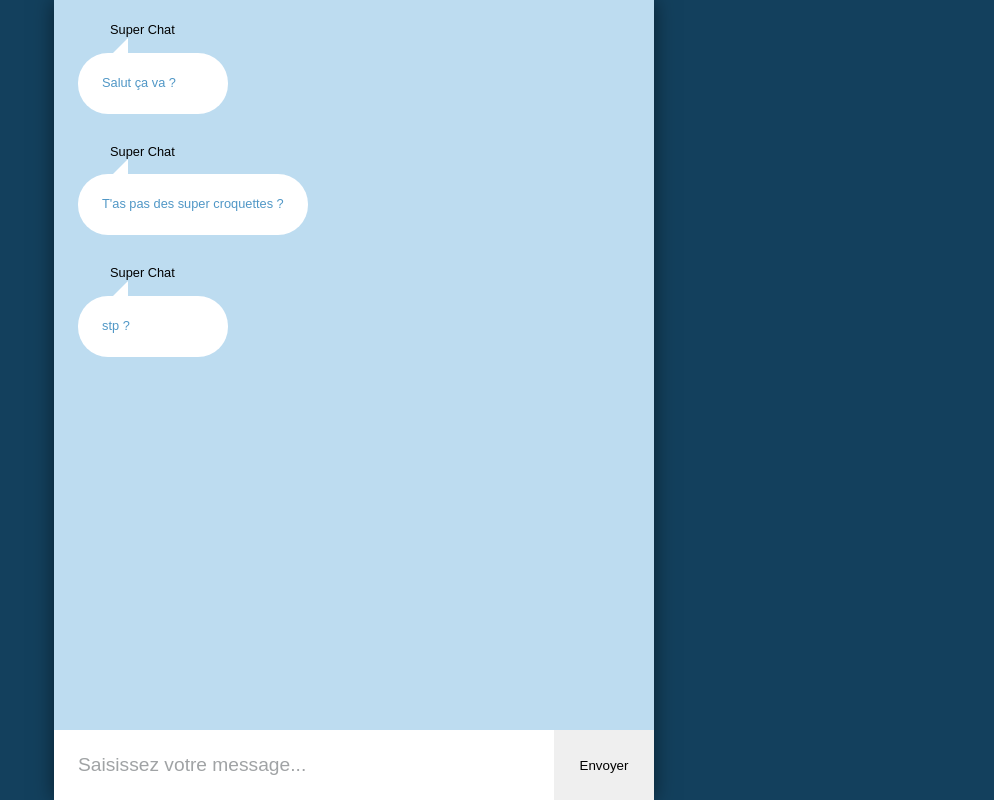
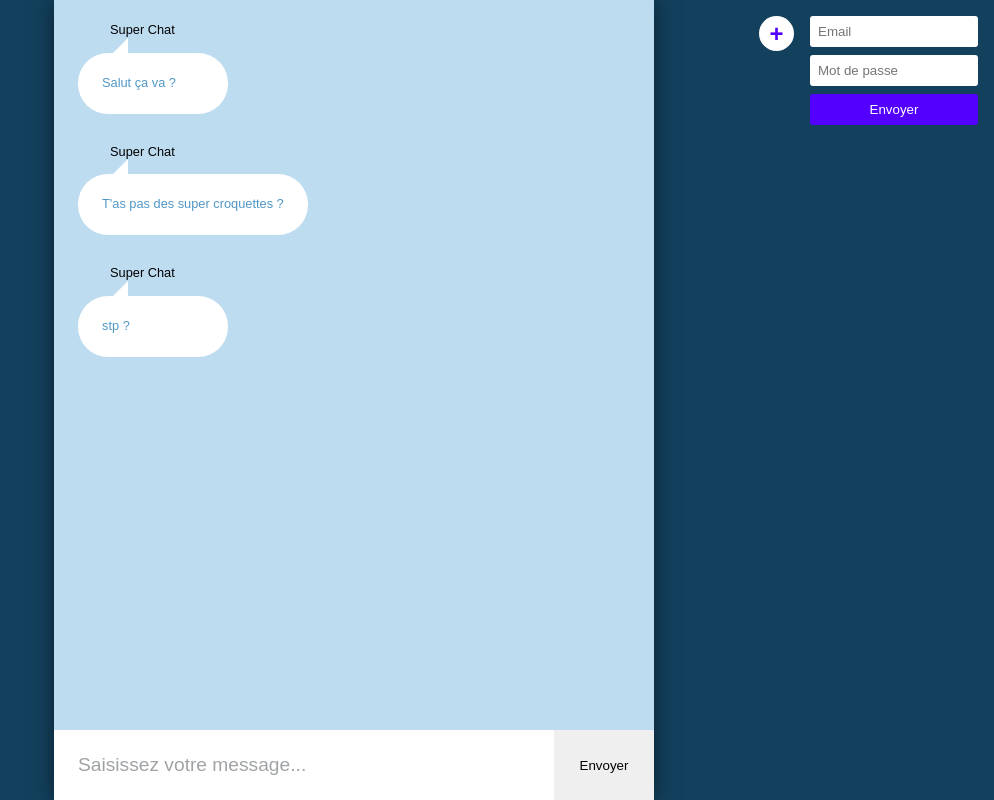
Before and after one commit to amelie-forgeard/Chat_React, a React app: page / in a window 1280 px wide. Shown: the whole page, without its empty margins (286-1280 px from the left). Built offline with nearby package versions, Linux system fonts and the light colour scheme.

Commit message:
JSX + style de Settings

```diff
--- a/src/components/Chatroom/index.js
+++ b/src/components/Chatroom/index.js
@@ -2,10 +2,12 @@ import './style.scss';
 
 import Messages from 'src/components/Messages';
 import Form from 'src/components/Form';
+import Settings from 'src/components/Settings';
 
 export default function Chatroom() {
   return (
     <div className="chatroom">
+      <Settings />
       <Messages />
       <Form />
     </div>
--- /dev/null
+++ b/src/components/Settings/index.js
@@ -0,0 +1,34 @@
+import './style.scss';
+
+export default function Settings() {
+  return (
+    <div className="settings settings--open">
+      <button
+        className="settings__toggler"
+        type="button"
+      >
+        +
+      </button>
+      <form className="settings__form">
+        <input
+          type="email"
+          className="settings__input"
+          name="email"
+          placeholder="Email"
+        />
+        <input
+          type="password"
+          className="settings__input"
+          name="password"
+          placeholder="Mot de passe"
+        />
+        <button
+          type="submit"
+          className="settings__submit"
+        >
+          Envoyer
+        </button>
+      </form>
+    </div>
+  );
+}
--- /dev/null
+++ b/src/components/Settings/style.scss
@@ -0,0 +1,38 @@
+.settings {
+  position: fixed;
+  right: 0;
+  transform: translateX(100%);
+  top: 0;
+  width: 200px;
+  padding: var(--gutter);
+  &--open {
+    transform: translateX(0);
+  }
+  &__toggler {
+    position: absolute;
+    width: 35px;
+    height: 35px;
+    left: -35px;
+    border: none;
+    border-radius: 50%;
+    font-size: 1.5rem;
+    font-weight: bold;
+    color: var(--indigo);
+    background-color: white;
+  }
+  &__input {
+    border: none;
+    padding: calc(var(--gutter) / 2);
+    margin-bottom: calc(var(--gutter) / 2);
+    border-radius: 3px;
+    width: 100%;
+  }
+  &__submit {
+    background-color: var(--indigo);
+    color: white;
+    border: none;
+    border-radius: 3px;
+    width: 100%;
+    padding: calc(var(--gutter) / 2);
+  }
+}
--- a/src/styles/_vars.scss
+++ b/src/styles/_vars.scss
@@ -3,5 +3,6 @@
   --light-blue: #bddcf0;
   --blue: #5097c6;
   --grey: #a0a3a5;
+  --indigo: #5300ff;
   --gutter: 1rem;
 }
```
